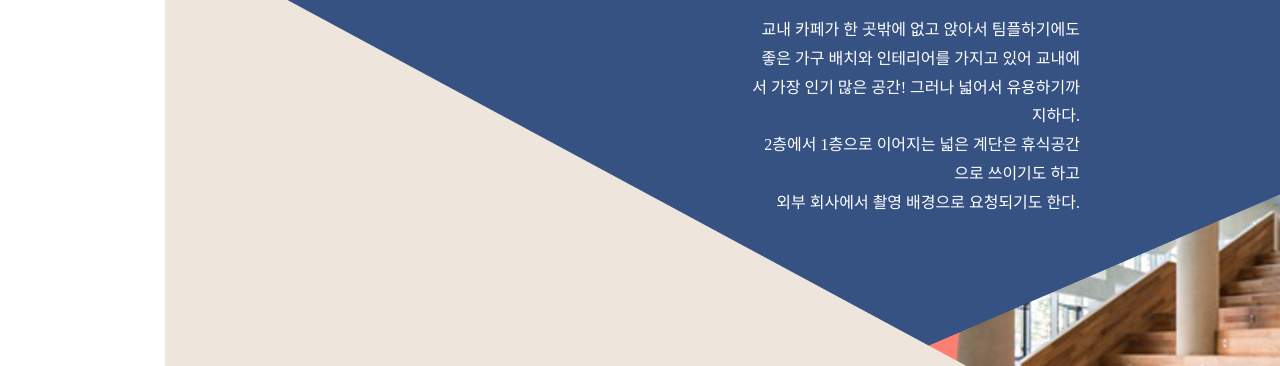
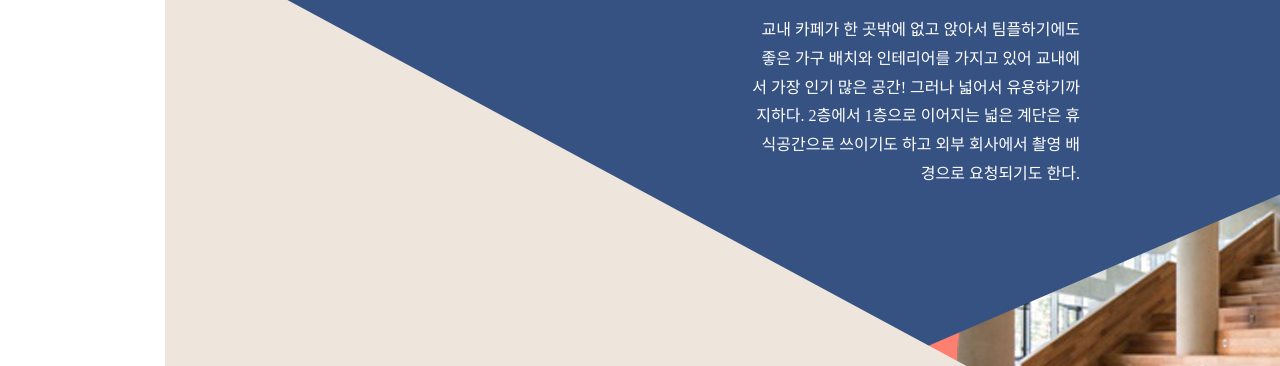
Before and after one commit to listeneun/listeneun.github.io, a plain HTML site: page pada.html in a window 1280 px wide. Shown: the part 146-512 px from the top of the page. Drawn offline with Linux system fonts and the light colour scheme.

Commit message:
Update pada.html

```diff
--- a/pada.html
+++ b/pada.html
@@ -78,7 +78,7 @@
     <body>
         <div class="first">
         <h2>파라다이스홀</h2>
-        <p>교내 카페가 한 곳밖에 없고 앉아서 팀플하기에도 좋은 가구 배치와 인테리어를 가지고 있어 교내에서 가장 인기 많은 공간! 그러나 넓어서 유용하기까지하다.<br> 2층에서 1층으로 이어지는 넓은 계단은 휴식공간으로 쓰이기도 하고<br> 외부 회사에서 촬영 배경으로 요청되기도 한다.
+        <p>교내 카페가 한 곳밖에 없고 앉아서 팀플하기에도 좋은 가구 배치와 인테리어를 가지고 있어 교내에서 가장 인기 많은 공간! 그러나 넓어서 유용하기까지하다. 2층에서 1층으로 이어지는 넓은 계단은 휴식공간으로 쓰이기도 하고 외부 회사에서 촬영 배경으로 요청되기도 한다.
             </p></div>
 
         <div class="second">
```
